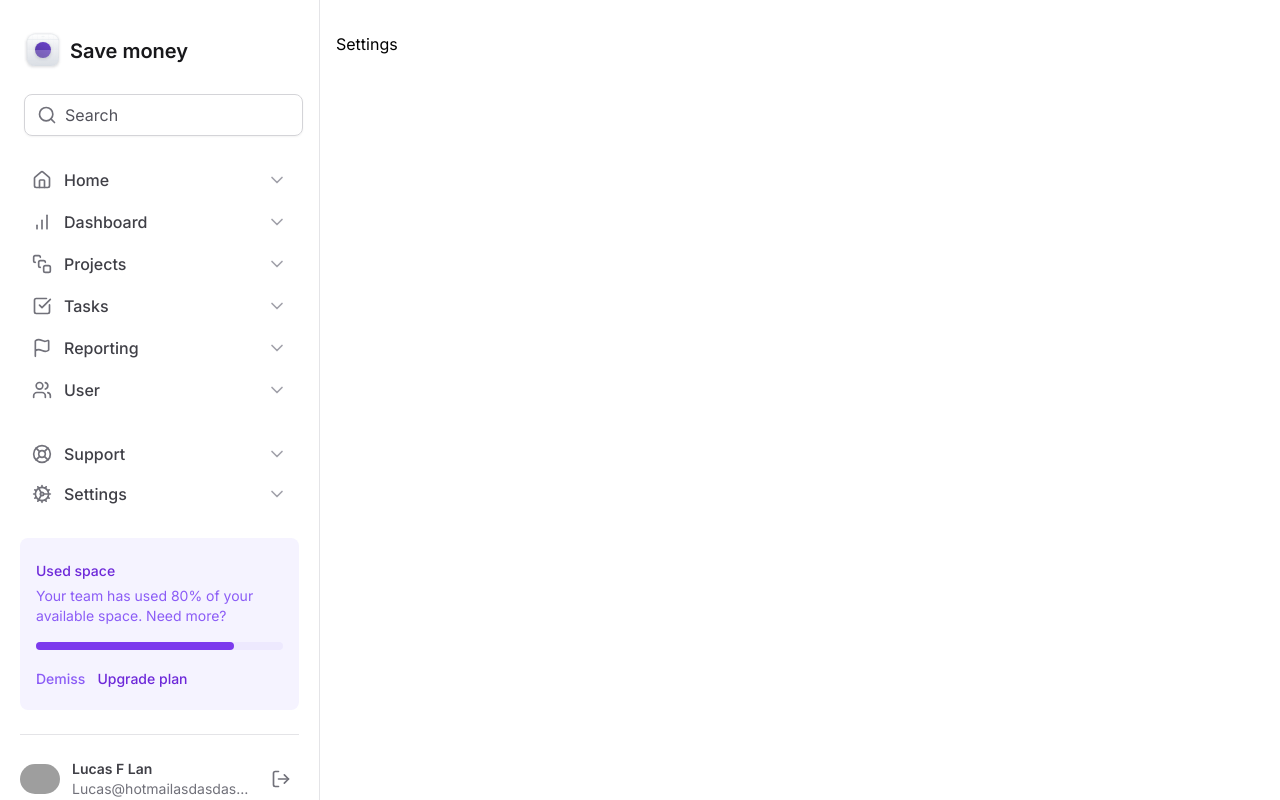
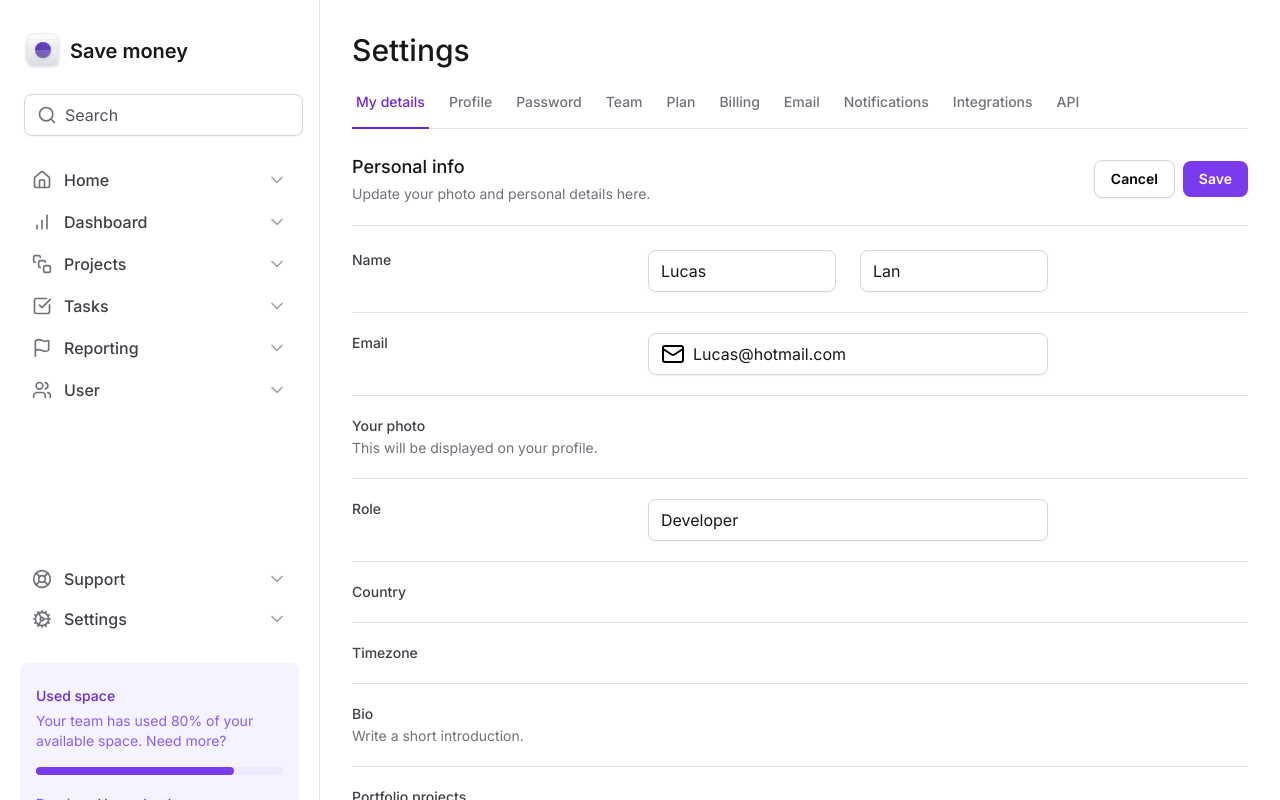
Before and after one commit to LucasFLan/settings-page, a Next.js app: page / in a window 1280 px wide. Shown: the top 800 px of the page. Built offline with nearby package versions, Linux system fonts and the light colour scheme; grey boxes are pictures that could not be loaded.

Commit message:
Layout com inputs concluído

```diff
--- a/package.json
+++ b/package.json
@@ -9,7 +9,9 @@
     "lint": "next lint"
   },
   "dependencies": {
+    "@radix-ui/react-tabs": "^1.1.12",
     "@rocketseat/eslint-config": "^2.2.2",
+    "framer-motion": "^12.18.1",
     "lucide-react": "^0.518.0",
     "next": "15.3.3",
     "react": "^19.0.0",
--- a/src/app/layout.tsx
+++ b/src/app/layout.tsx
@@ -16,11 +16,11 @@
   children: React.ReactNode;
 }>) {
   return (
-    <html lang="en">
+    <html lang="en" className="antialiased">
       <body className={inter.className}>
-        <div className="grid-cols-app grid min-h-screen">
+        <div className="grid min-h-screen grid-cols-app">
           <Sidebar />
-          <main className="px-4 pb-12 pt-8">{children}</main>
+          <main className="px-8 pb-12 pt-8">{children}</main>
         </div>
       </body>
     </html>
--- a/src/app/page.tsx
+++ b/src/app/page.tsx
@@ -1,7 +1,166 @@
+import { SettingTabs } from "@/components/SettingTabs/SettingTabs";
+import { InputControl, InputPrefix, InputRoot } from "@/components/Input/Input";
+import { Mail } from "lucide-react";
+
 export default function Home() {
   return (
     <>
-      <h1>Settings</h1>
+      <h1 className="text-3xl font-medium text-zinc-900">Settings</h1>
+
+      <SettingTabs />
+
+      <div className="mt-6 flex flex-col">
+        <div className="flex items-center justify-between border-b border-zinc-200 pb-5">
+          <div className="">
+            <h2 className="text-lg font-medium text-zinc-900">Personal info</h2>
+            <span className="text-sm text-zinc-500">
+              Update your photo and personal details here.
+            </span>
+          </div>
+          <div className="flex items-center gap-2">
+            <button
+              type="button"
+              className="rounded-lg border border-zinc-300 px-4 py-2 text-sm font-semibold shadow-sm hover:bg-zinc-50"
+            >
+              Cancel
+            </button>
+            <button
+              type="submit"
+              form="settings"
+              className="rounded-lg bg-violet-600 px-4 py-2 text-sm font-semibold text-white shadow-sm hover:bg-violet-700"
+            >
+              Save
+            </button>
+          </div>
+        </div>
+
+        <form
+          id="settings"
+          className="mt-6 flex w-full flex-col gap-5 divide-y divide-zinc-200"
+        >
+          <div className="grid-cols-form grid gap-3">
+            <label
+              htmlFor="firstName"
+              className="text-sm font-medium text-zinc-700"
+            >
+              Name
+            </label>
+            <div className="grid grid-cols-2 gap-6">
+              <InputRoot>
+                <InputControl id="fistName" defaultValue="Lucas" />
+              </InputRoot>
+
+              <InputRoot>
+                <InputControl defaultValue="Lan" />
+              </InputRoot>
+            </div>
+          </div>
+
+          <div className="grid-cols-form grid gap-3 pt-5">
+            <label
+              htmlFor="email"
+              className="text-sm font-medium text-zinc-700"
+            >
+              Email
+            </label>
+
+            <InputRoot>
+              <InputPrefix>
+                <Mail h-5 w-5 text-zinc-500 />
+              </InputPrefix>
+              <InputControl
+                id="email"
+                type="email"
+                defaultValue="Lucas@hotmail.com"
+              />
+            </InputRoot>
+          </div>
+
+          <div className="grid-cols-form grid gap-3 pt-5">
+            <label
+              htmlFor="photo"
+              className="text-sm font-medium text-zinc-700"
+            >
+              Your photo
+              <span className="mt-0.5 block text-sm font-normal text-zinc-500">
+                This will be displayed on your profile.
+              </span>
+            </label>
+
+            <div></div>
+          </div>
+
+          <div className="grid-cols-form grid gap-3 pt-5">
+            <label htmlFor="role" className="text-sm font-medium text-zinc-700">
+              Role
+            </label>
+
+            <InputRoot>
+              <InputControl id="role" type="text" defaultValue="Developer" />
+            </InputRoot>
+          </div>
+
+          <div className="grid-cols-form grid gap-3 pt-5">
+            <label
+              htmlFor="Country"
+              className="text-sm font-medium text-zinc-700"
+            >
+              Country
+            </label>
+            <div></div>
+          </div>
+
+          <div className="grid-cols-form grid gap-3 pt-5">
+            <label
+              htmlFor="Timezone"
+              className="text-sm font-medium text-zinc-700"
+            >
+              Timezone
+            </label>
+            <div></div>
+          </div>
+
+          <div className="grid-cols-form grid gap-3 pt-5">
+            <label htmlFor="bio" className="text-sm font-medium text-zinc-700">
+              Bio
+              <span className="mt-0.5 block text-sm font-normal text-zinc-500">
+                Write a short introduction.
+              </span>
+            </label>
+
+            <div></div>
+          </div>
+
+          <div className="grid-cols-form grid gap-3 pt-5">
+            <label
+              htmlFor="projects"
+              className="text-sm font-medium text-zinc-700"
+            >
+              Portfolio projects
+              <span className="mt-0.5 block text-sm font-normal text-zinc-500">
+                Share a few snippets of your work.
+              </span>
+            </label>
+
+            <div></div>
+          </div>
+
+          <div className="flex items-center justify-end gap-2 pt-5">
+            <button
+              type="button"
+              className="rounded-lg border border-zinc-300 px-4 py-2 text-sm font-semibold shadow-sm hover:bg-zinc-50"
+            >
+              Cancel
+            </button>
+            <button
+              type="submit"
+              className="rounded-lg bg-violet-600 px-4 py-2 text-sm font-semibold text-white shadow-sm hover:bg-violet-700"
+            >
+              Save
+            </button>
+          </div>
+        </form>
+      </div>
     </>
   );
 }
--- /dev/null
+++ b/src/components/SettingTabs/SettingTabs.tsx
@@ -0,0 +1,57 @@
+"use client";
+import * as Tabs from "@radix-ui/react-tabs";
+import { TabItem } from "./TabItem";
+import { useState } from "react";
+
+export const SettingTabs = () => {
+  const [currentTab, setcurrentTab] = useState("tab1");
+
+  return (
+    <Tabs.Root value={currentTab} onValueChange={setcurrentTab}>
+      <Tabs.List className="mt-6 flex w-full items-center gap-4 border-b border-zinc-200">
+        <TabItem
+          title="My details"
+          value="tab1"
+          isSelected={currentTab === "tab1"}
+        />
+        <TabItem
+          title="Profile"
+          value="tab2"
+          isSelected={currentTab === "tab2"}
+        />
+        <TabItem
+          title="Password"
+          value="tab3"
+          isSelected={currentTab === "tab3"}
+        />
+        <TabItem title="Team" value="tab4" isSelected={currentTab === "tab4"} />
+        <TabItem title="Plan" value="tab5" isSelected={currentTab === "tab5"} />
+        <TabItem
+          title="Billing"
+          value="tab6"
+          isSelected={currentTab === "tab6"}
+        />
+        <TabItem
+          title="Email"
+          value="tab7"
+          isSelected={currentTab === "tab7"}
+        />
+        <TabItem
+          title="Notifications"
+          value="tab8"
+          isSelected={currentTab === "tab8"}
+        />
+        <TabItem
+          title="Integrations"
+          value="tab9"
+          isSelected={currentTab === "tab9"}
+        />
+        <TabItem
+          title="API"
+          value="tab10"
+          isSelected={currentTab === "tab10"}
+        />
+      </Tabs.List>
+    </Tabs.Root>
+  );
+};
--- /dev/null
+++ b/src/components/SettingTabs/TabItem.tsx
@@ -0,0 +1,26 @@
+import * as Tabs from "@radix-ui/react-tabs";
+import { motion } from "framer-motion";
+
+type TabItemProps = {
+  title: string;
+  value: string;
+  isSelected?: boolean;
+};
+
+export const TabItem = ({ title, value, isSelected = false }: TabItemProps) => {
+  return (
+    <Tabs.Trigger
+      value={value}
+      className="relative px-1 pb-4 text-sm font-medium text-zinc-500 hover:text-violet-700 data-[state=active]:text-violet-700"
+    >
+      <span>{title}</span>
+
+      {isSelected && (
+        <motion.div
+          layoutId="activeTab"
+          className="absolute -bottom-px left-0 right-0 h-0.5 bg-violet-700"
+        />
+      )}
+    </Tabs.Trigger>
+  );
+};
--- a/tailwind.config.js
+++ b/tailwind.config.js
@@ -5,6 +5,7 @@
     extend: {
       gridTemplateColumns: {
         app: "minmax(18rem, 20rem) 1fr",
+        form: "minmax(7.5rem, 17.5rem) minmax(25rem, 1fr) minmax(0rem, 15rem)",
       },
 
       maxWidth: {
```
Also changed, not shown: 1 other file (tests, documents, lock files or other folders).
